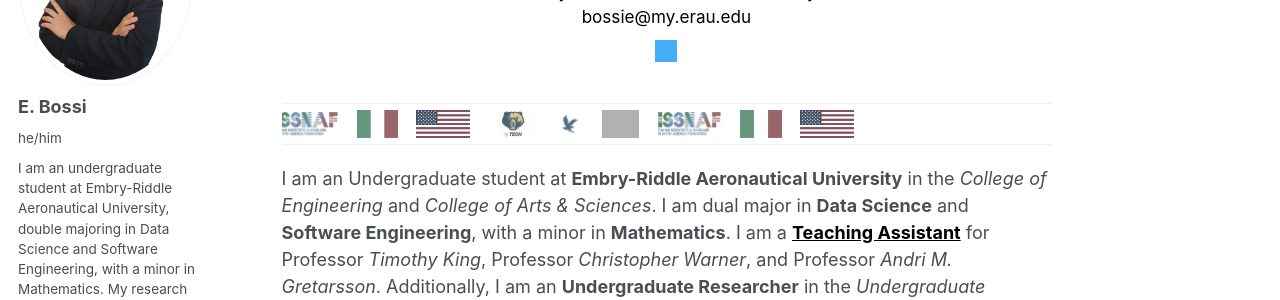
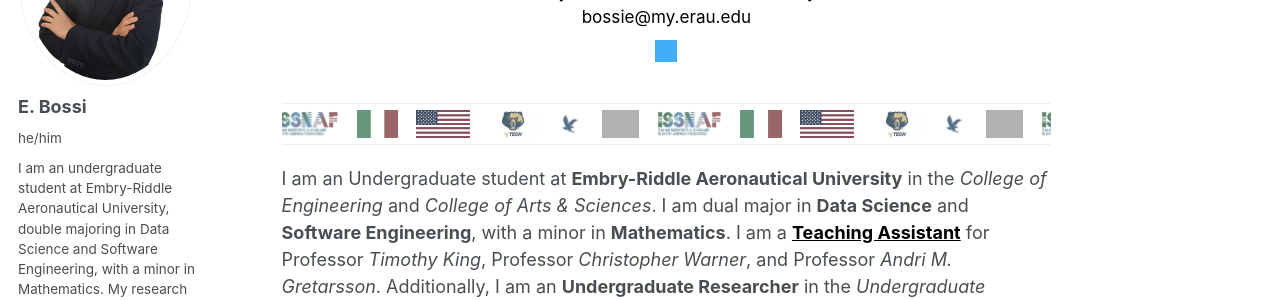
Before and after one commit to bossiemanuele/bossiemanuele.github.io, a Jekyll site: the page built from _pages/about.md, in a window 1280 px wide. Shown: the part 235-535 px from the top of the page. Built offline with Jekyll 4.4.1, drawn with Linux system fonts in a browser that asks for light colours; grey boxes are pictures that could not be loaded.

Commit message:
Update about.md

```diff
--- a/_pages/about.md
+++ b/_pages/about.md
@@ -80,6 +80,13 @@ redirect_from:
 <div class="mini-banner-container">
   <div class="mini-banner-track">
     <!-- Logos duplicated for seamless loop -->
+    <img src="/images/wvu_logo.webp" alt="WVU" />
+    <img src="/images/erau_logo.png" alt="ERAU" />
+    <img src="/images/purdue_logo.png" alt="Purdue" />
+    <img src="/images/issnaf_logo_2.png" alt="ISSNAF" />
+    <img src="/images/italia_flag.webp" alt="Italy" />
+    <img src="/images/usa_flag.webp" alt="USA" />
+
     <img src="/images/wvu_logo.webp" alt="WVU" />
     <img src="/images/erau_logo.png" alt="ERAU" />
     <img src="/images/purdue_logo.png" alt="Purdue" />
```
